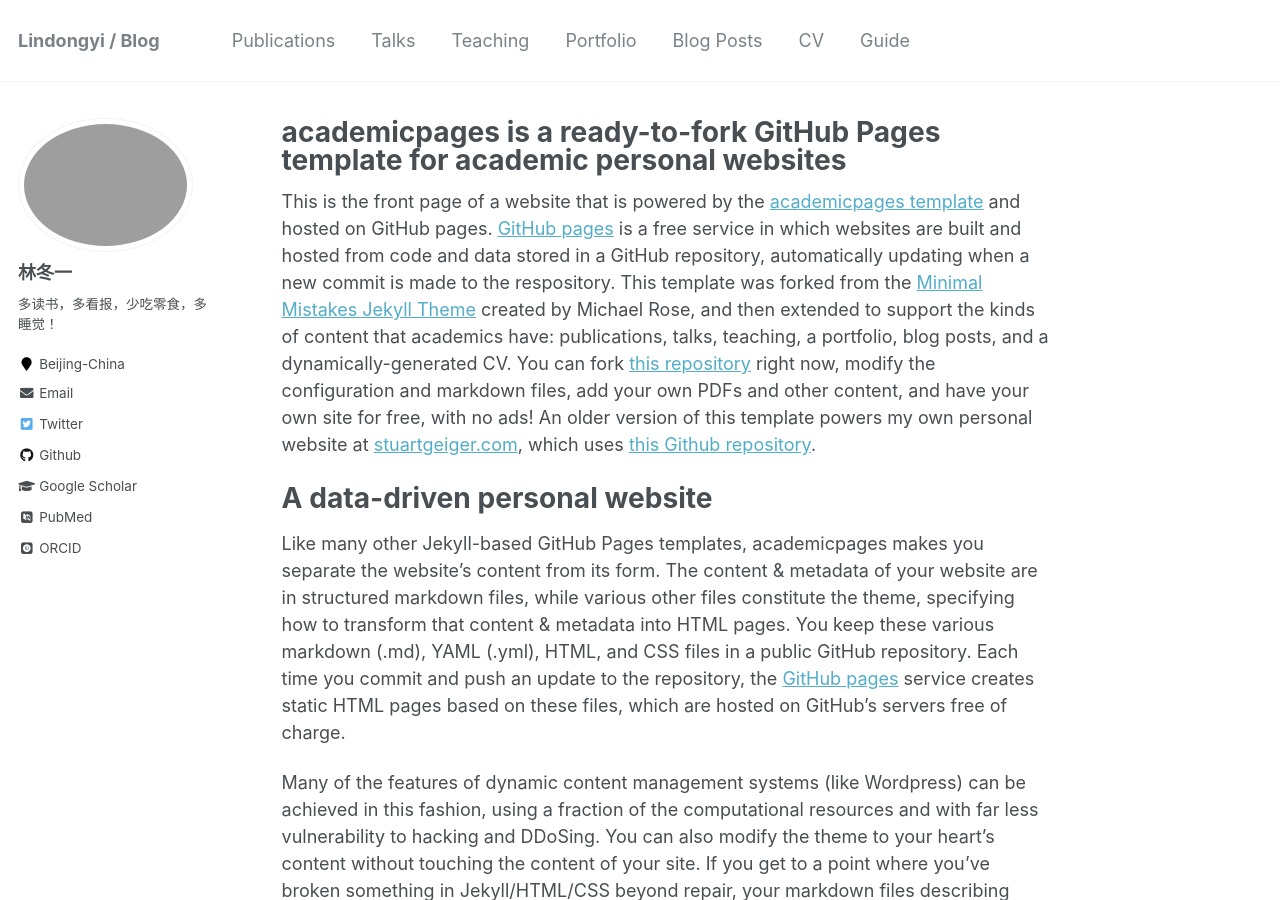
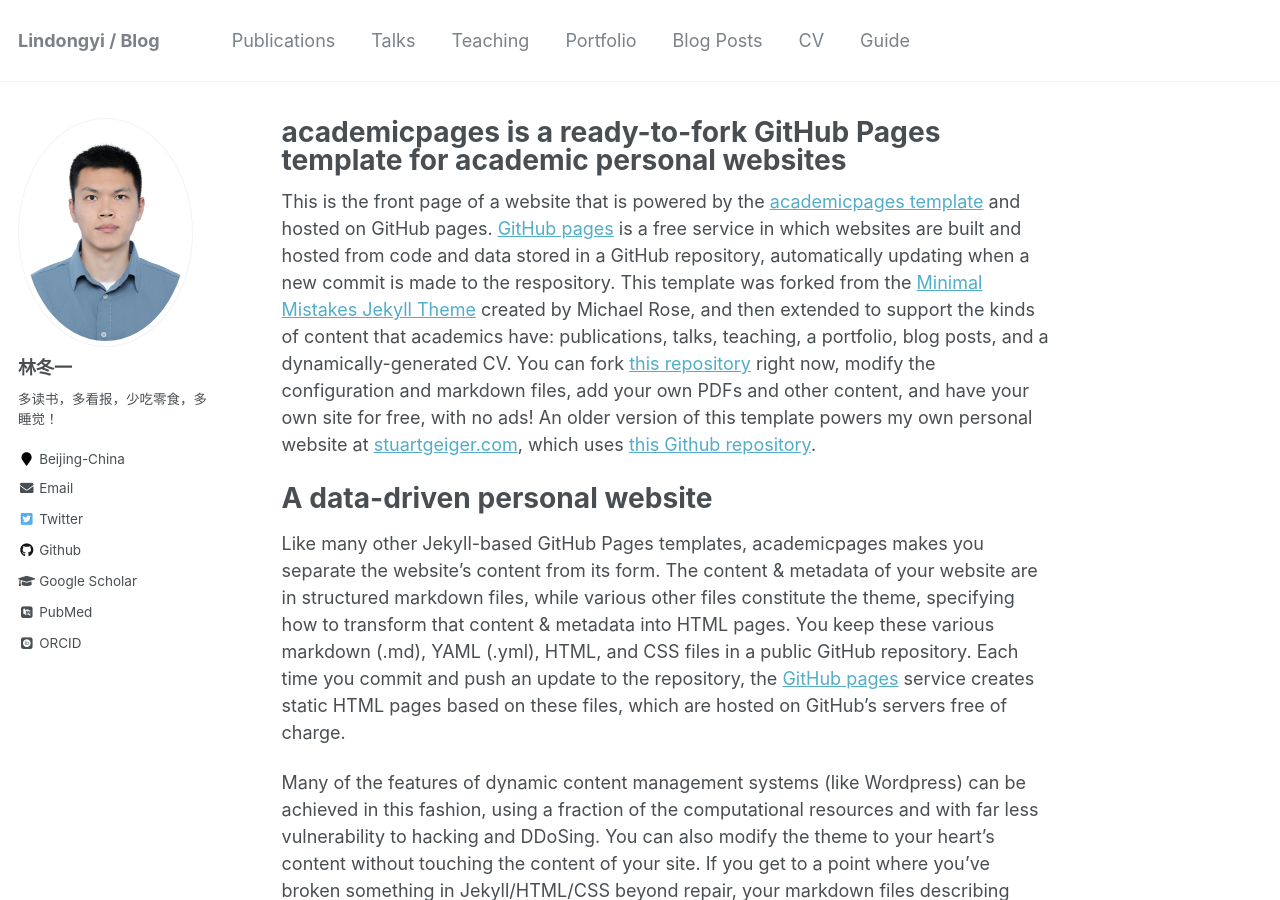
Before and after one commit to lindongyi1002/lindongyi.github.io, a Jekyll site: the page built from _pages/about.md, in a window 1280 px wide and 900 px high. Built offline with Jekyll 4.4.1, drawn with Linux system fonts in a browser that asks for light colours; some web fonts are replaced.

Commit message:
change photo suffix

```diff
--- a/_config.yml
+++ b/_config.yml
@@ -81,7 +81,7 @@ analytics:
 # Site Author
 author:
   name             : "林冬一"
-  avatar           : "lindongyi.png"
+  avatar           : "lindongyi.jpg"
   bio              : "多读书，多看报，少吃零食，多睡觉！"
   location         : "Beijing-China"
   employer         :
```
